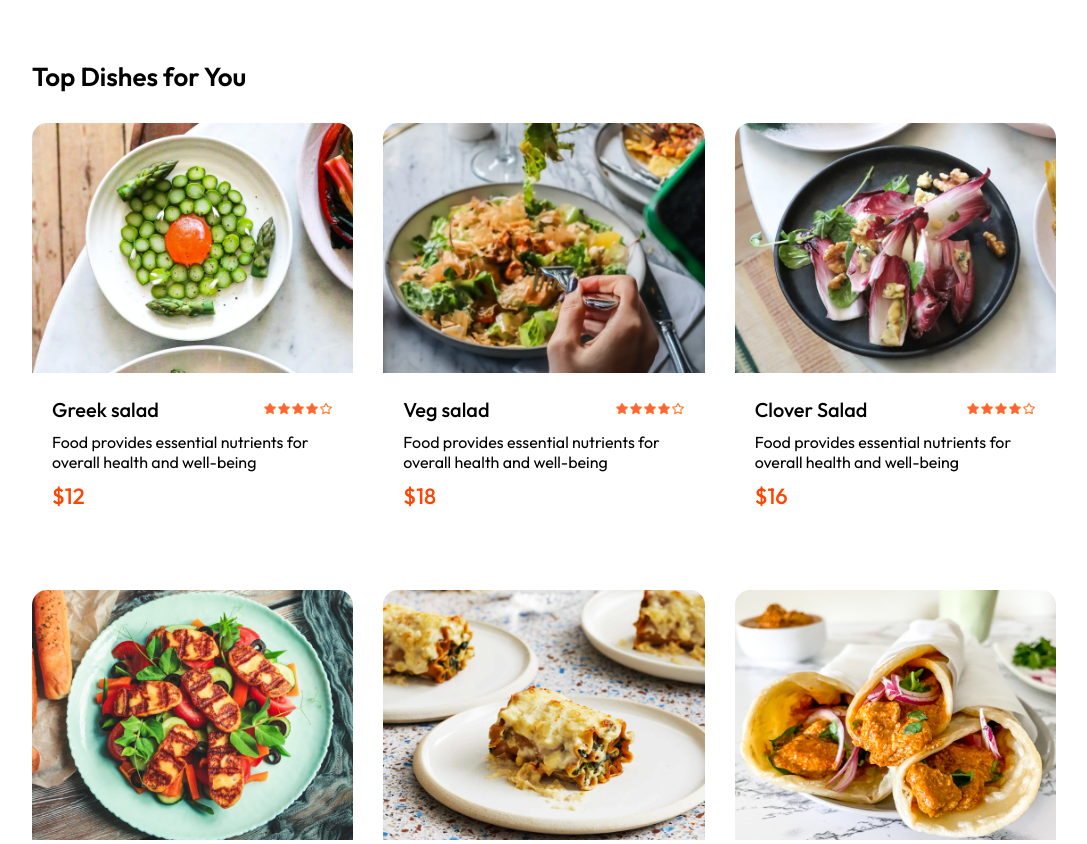
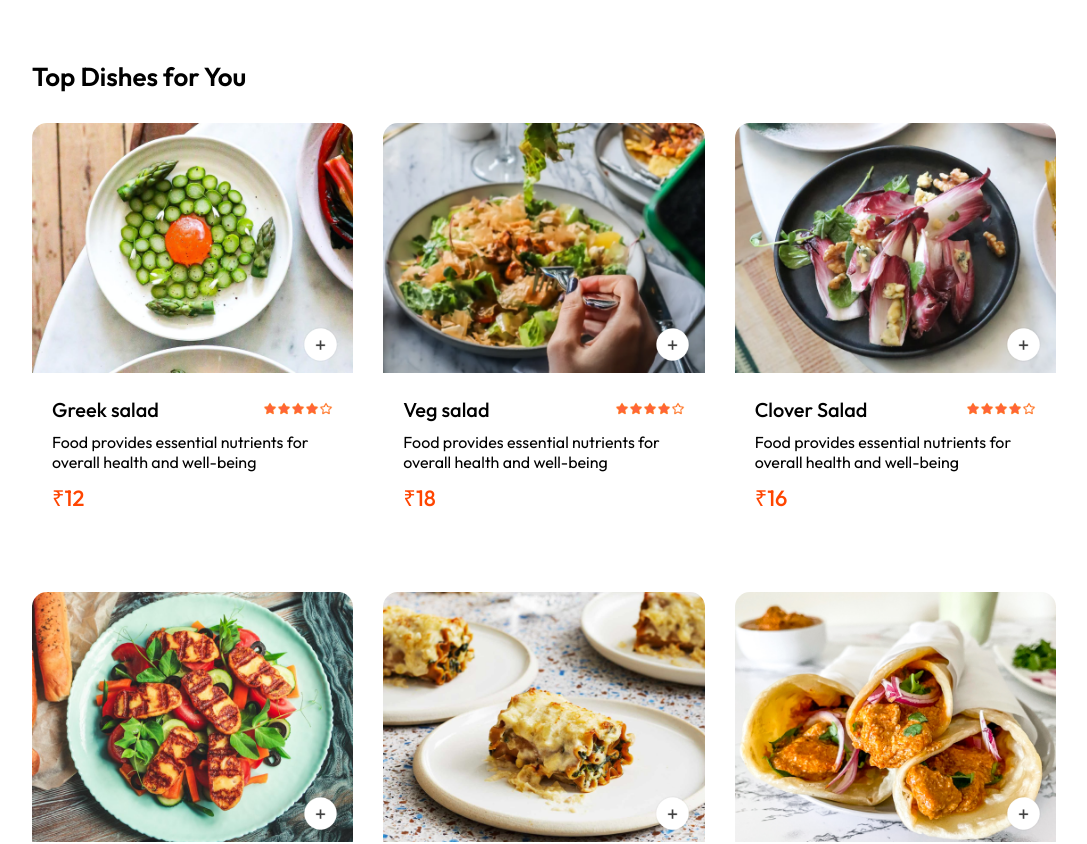
Before and after one commit to uttam9721/Restaurant, a React (Vite) app in the folder Frontend/: page / in a window 1280 px wide. Shown: the part 920-1764 px from the top of the page, without its empty margins (96-1183 px from the left). Built offline with nearby package versions, Linux system fonts and the light colour scheme.

Commit message:
card done

```diff
--- a/Frontend/src/components/FoodItem/FoodItem.css
+++ b/Frontend/src/components/FoodItem/FoodItem.css
@@ -8,8 +8,10 @@
 }
 .food-item-img-container img{
     width: 100%;
+    /* width: 22px; */
     border-radius: 15px 15px 0px 0px;
 }
+
 .food-item-info{
     padding: 20px;
 }
@@ -34,7 +36,7 @@
     font-size: 13px;
 
 }
-.food-item-price{
+/* .food-item-price{
     color: orangered;
     font-size: 22px;
     font-weight: 500;
@@ -61,4 +63,58 @@
 }
 .food-item-counter img{
     width: 30px;
-}
+} */
+.food-item-info {
+    padding: 20px;
+  }
+
+  .food-item-name-rating {
+    display: flex;
+    justify-content: space-between;
+    align-items: center;
+    margin-bottom: 10px;
+  }
+
+  .food-item-name-rating p {
+    font-size: 20px;
+    font-weight: 500;
+  }
+
+  .food-item-name-rating img {
+    width: 70px;
+  }
+
+  .food-item-desc {
+    color: #747474;
+    font-size: 13px;
+  }
+
+  .food-item-price {
+    color: orangered;
+    font-size: 22px;
+    font-weight: 500;
+    margin: 10px 0px;
+  }
+  .food-item-img-container{
+    position: relative;
+
+  }
+  .food-item-img-container .add{
+    width: 35px;
+    position: absolute;
+    bottom: 15px;
+    right: 15px;
+    cursor: pointer;
+    border-radius: 50%;
+  }
+  .food-item-counter{
+    position: absolute;
+    bottom: 15px;
+    right: 15px;
+    display: flex;
+    align-items: center;
+    gap: 10px;
+    padding: 5px;
+    border-radius: 50px;
+    background-color: #fff;
+  }
--- a/Frontend/src/components/FoodItem/FoodItem.jsx
+++ b/Frontend/src/components/FoodItem/FoodItem.jsx
@@ -3,7 +3,7 @@ import './FoodItem.css'
 import { assets } from '../../assets/assets'
 const FoodItem = ({id,name,price,description,image}) => {
 
-    const [itemCount,setItemCount]=useState(0)
+    const [itemCount,setItemCount]=useState(0);
 
   return (
     <div className='food-item'>
@@ -24,7 +24,7 @@ const FoodItem = ({id,name,price,description,image}) => {
             <img src={assets.rating_starts} alt="" />
         </div>
       <p className="food-item desc">{description}</p>
-      <p className='food-item-price'>${price}</p>
+      <p className='food-item-price'>₹{price}</p>
       </div>
     </div>
   )
```
